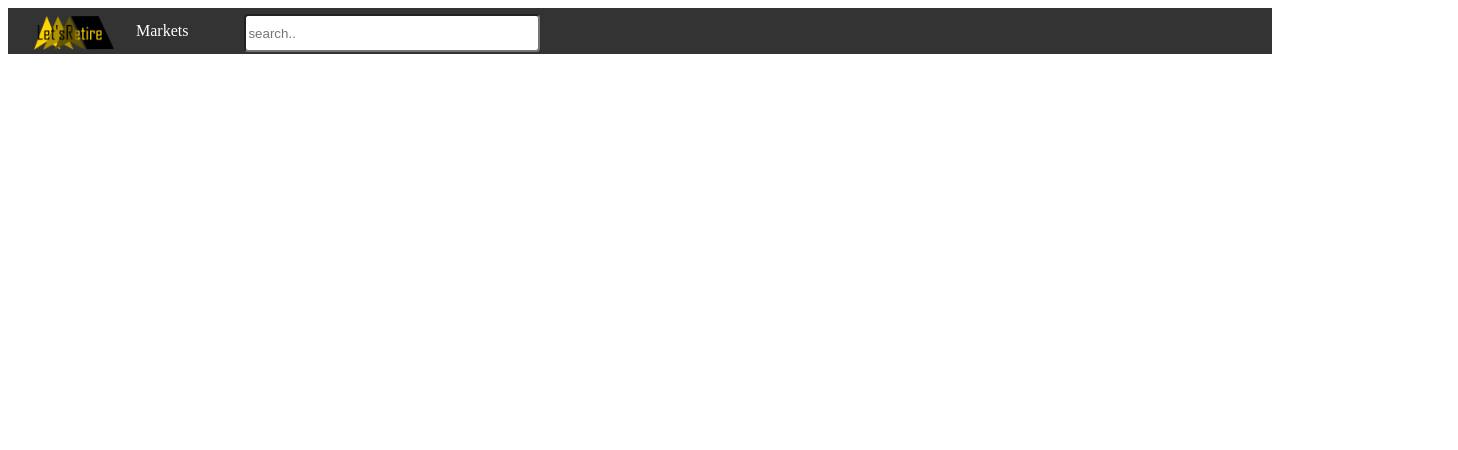
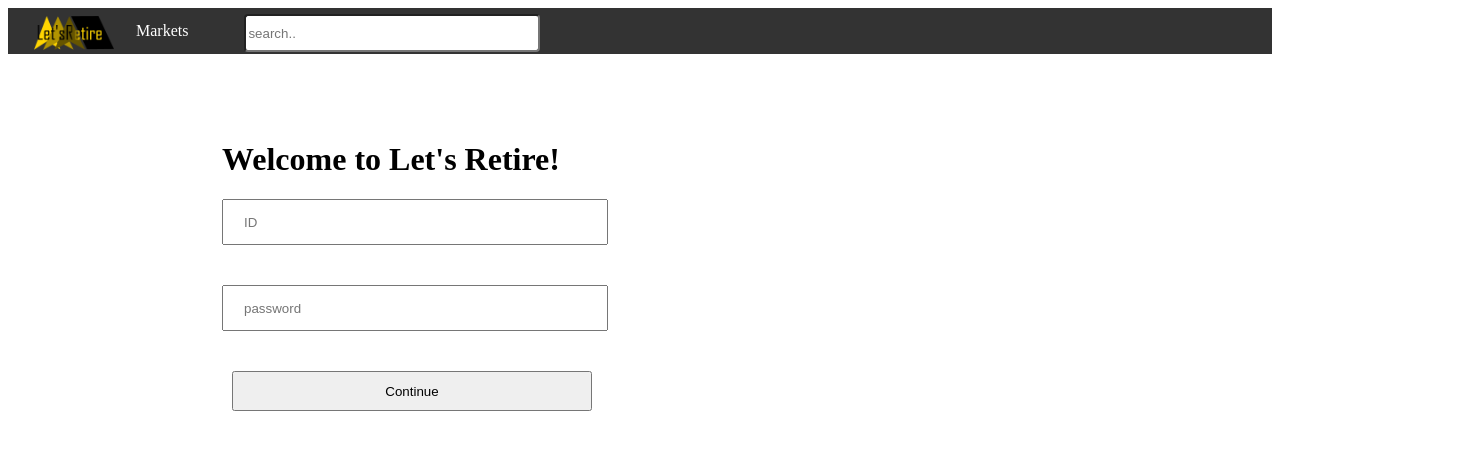
Before and after one commit to MintFlavoredSeal/WebHostingForTheAssignment, a plain HTML site: page login.html in a window 1280 px wide. Shown: the whole page, 1458 px wide, since content can reach past the window. Drawn offline with Linux system fonts and the light colour scheme.

Commit message:
Update login.html

```diff
--- a/login.html
+++ b/login.html
@@ -42,6 +42,26 @@
                 top: 6px;
                 border-radius: 4px;
             }
+
+            fieldset div {
+                position: relative;
+                left: 200px;
+                top: 60px;
+            }
+
+            #InputForID, #InputForPassword {
+                padding-left: 20px;
+                margin-bottom: 40px;
+                width: 360px;
+                height: 40px;
+            }
+
+            #ButtonForLogin {
+                position: relative;
+                left: 10px;
+                width: 360px;
+                height: 40px;
+            }
         </style>
         <script>
             if (typeof(Storage) !== "undefined") {
@@ -53,8 +73,8 @@
         <header>
             <nav>
                 <ul>
-                    <li><a href="#Main" class="logo" style="margin-left: 10px;"><img src="src\img\logo.png"></a></li>
-                    <li><a href="#Market" style="margin-left: 70px;">Markets</a></li>
+                    <li><a href="index.html" class="logo" style="margin-left: 10px;"><img src="src\img\logo.png"></a></li>
+                    <li><a href="markets.html" style="margin-left: 70px;">Markets</a></li>
                     <li>
                         <form style="margin-left: 40px;">
                             <input placeholder="search.." type="text" class="search">
@@ -63,5 +83,13 @@
                 </ul>
             </nav>
         </header>
+        <fieldset style="border: none;">
+            <div>
+                <h1>Welcome to Let's Retire!</h1>
+                <input id="InputForID" type="text" placeholder="ID"><br>
+                <input id="InputForPassword" type="password" placeholder="password">
+                <button type="button" id="ButtonForLogin" style="display: block;">Continue</button>
+            </div>
+        </fieldset>
     </body>
 </html>
```
